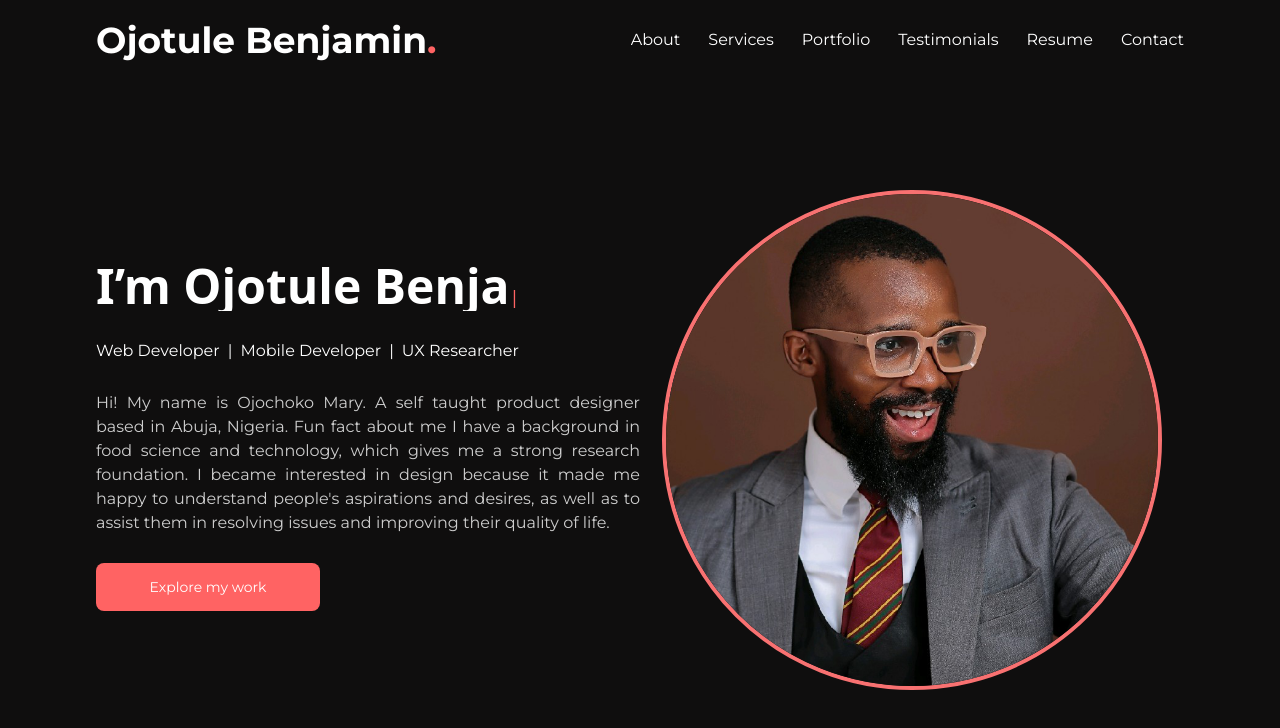
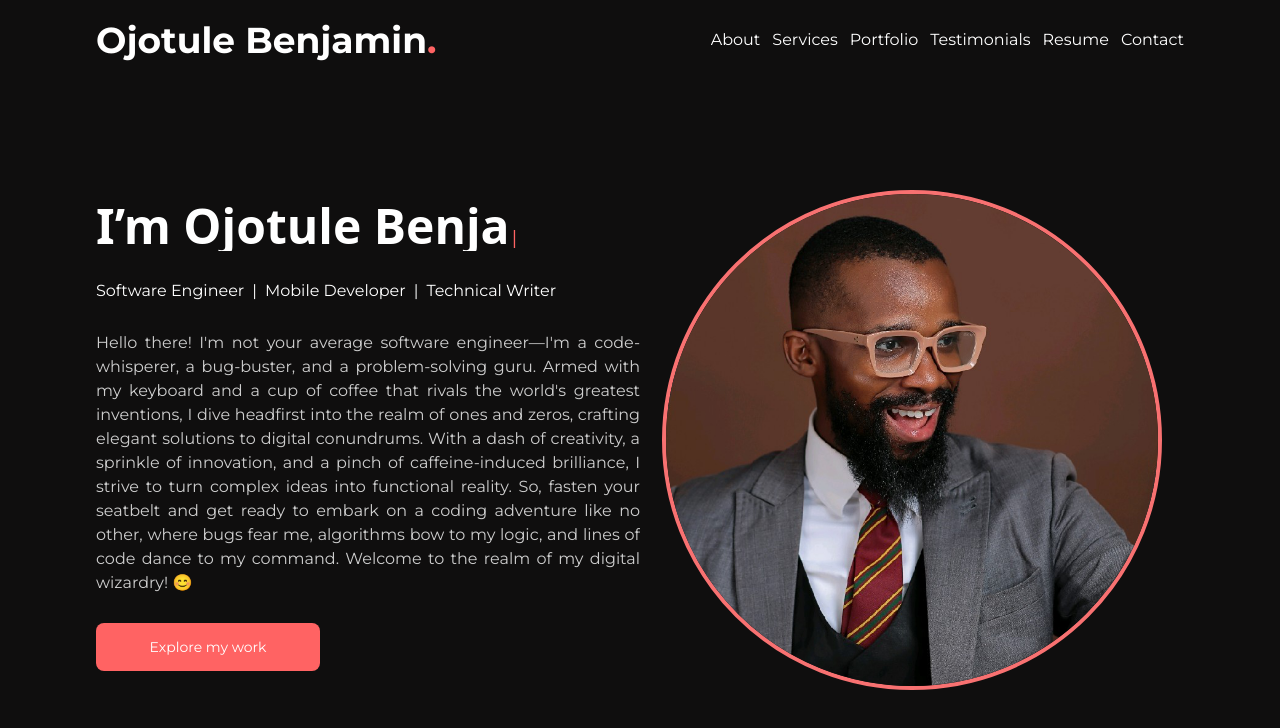
Before and after one commit to Ojotule-Benjamin/ojotule, a React (Create React App) app: page / in a window 1280 px wide. Shown: the top 728 px of the page. Built offline with nearby package versions, Linux system fonts and the light colour scheme.

Commit message:
optimized the code

```diff
--- a/src/components/About.tsx
+++ b/src/components/About.tsx
@@ -15,7 +15,7 @@ const About = () => {
             options={{
               strings: [
                 "I’m Ojotule Benjamin",
-                "Front-End Engineer",
+                "Software Engineer",
                 "Mobile Developer",
                 "Technical Writer",
               ],
@@ -28,19 +28,24 @@ const About = () => {
             }}
           />
           <div className="flex gap-3 lg:gap-2 text-white font-montserrat font-normal text-xs md:text-xl lg:text-base">
-            <h4>Web Developer</h4>
+            <h4>Software Engineer</h4>
             <span>|</span>
             <h4>Mobile Developer</h4>
             <span>|</span>
-            <h4>UX Researcher</h4>
+            <h4>Technical Writer</h4>
           </div>
           <p className="text-textColor font-montserrat font-normal text-xs md:text-base lg:text-base text-justify">
-            Hi! My name is Ojochoko Mary. A self taught product designer based
-            in Abuja, Nigeria. Fun fact about me I have a background in food
-            science and technology, which gives me a strong research foundation.
-            I became interested in design because it made me happy to understand
-            people's aspirations and desires, as well as to assist them in
-            resolving issues and improving their quality of life.
+            Hello there! I'm not your average software engineer—I'm a
+            code-whisperer, a bug-buster, and a problem-solving guru. Armed with
+            my keyboard and a cup of coffee that rivals the world's greatest
+            inventions, I dive headfirst into the realm of ones and zeros,
+            crafting elegant solutions to digital conundrums. With a dash of
+            creativity, a sprinkle of innovation, and a pinch of
+            caffeine-induced brilliance, I strive to turn complex ideas into
+            functional reality. So, fasten your seatbelt and get ready to embark
+            on a coding adventure like no other, where bugs fear me, algorithms
+            bow to my logic, and lines of code dance to my command. Welcome to
+            the realm of my digital wizardry! 😊
           </p>
 
           <a
--- a/src/components/Navbar.tsx
+++ b/src/components/Navbar.tsx
@@ -1,6 +1,13 @@
-import React from "react";
+import React, { useState } from "react";
 import MenuIcon from "@mui/icons-material/Menu";
 import CloseIcon from "@mui/icons-material/Close";
+
+type MenuItem = {
+  id: string;
+  label: string;
+  href: string;
+  isResume?: boolean;
+};
 
 type NavbarProps = {
   menuOpen: boolean;
@@ -8,61 +15,61 @@ type NavbarProps = {
   toggleMenu: () => void;
 };
 
+const menuItems: MenuItem[] = [
+  { id: "about", label: "About", href: "#about" },
+  { id: "services", label: "Services", href: "#services" },
+  { id: "portfolio", label: "Portfolio", href: "#portfolio" },
+  { id: "testimonials", label: "Testimonials", href: "#testimonials" },
+  {
+    id: "resume",
+    label: "Resume",
+    href: "https://drive.google.com/file/d/1iUO8V9B42Ey2dBo6mxGctExHR_SpEwOi/view?usp=drive_link",
+    isResume: true,
+  },
+  { id: "contact", label: "Contact", href: "#contact" },
+];
+
 const Navbar: React.FC<NavbarProps> = ({
   menuOpen,
   setMenuOpen,
   toggleMenu,
 }) => {
+  const [selected, setSelected] = useState<string | null>(null);
+
+  const handleSelected = (id: string) => {
+    setSelected(id);
+  };
+
   return (
-    <div className=" fixed w-full top-0 z-10 h-20 px-3 md:px-11 lg:px-24 flex items-center justify-between bg-secondaryColorBg">
+    <div className="fixed w-full top-0 z-10 h-20 px-3 md:px-11 lg:px-24 flex items-center justify-between bg-secondaryColorBg">
       <h1 className="text-textWhite font-montserrat font-bold text-xl md:text-3xl lg:text-3xl leading-9">
         <a
           href="#about"
-          className="font-monserrat font-bold text-xl md:text-3xl lg:text-4xl"
+          className="font-montserrat font-bold text-xl md:text-3xl lg:text-4xl"
         >
           Ojotule Benjamin
           <span className="text-primaryColor">.</span>
         </a>
       </h1>
-      <div className="lg:flex gap-7 md:hidden items-center hidden">
-        <a
-          href="#about"
-          className="font-montserrat font-normal text-base text-textWhite hover:text-primaryColor leading-9"
-        >
-          About
-        </a>
-        <a
-          href="#services"
-          className="font-montserrat font-normal text-base text-textWhite hover:text-primaryColor leading-9"
-        >
-          Services
-        </a>
-        <a
-          href="#portfolio"
-          className="font-montserrat font-normal text-base text-textWhite hover:text-primaryColor leading-9"
-        >
-          Portfolio
-        </a>
-        <a
-          href="#testimonials"
-          className="font-montserrat font-normal text-base text-textWhite hover:text-primaryColor leading-9"
-        >
-          Testimonials
-        </a>
-        <a
-          href="https://drive.google.com/file/d/1xt6Gv0EQx6McG0EyXAuLy45QOaS_GVdP/view?usp=sharing"
-          target="_blank"
-          rel="noreferrer"
-          className="font-montserrat font-normal text-base text-textWhite hover:text-primaryColor leading-9"
-        >
-          Resume
-        </a>
-        <a
-          href="#contact"
-          className="font-montserrat font-normal text-base text-textWhite hover:text-primaryColor leading-9"
-        >
-          Contact
-        </a>
+      <div className="lg:flex gap-3 md:hidden items-center hidden">
+        {menuItems.map((item) => (
+          <a
+            key={item.id}
+            href={item.href}
+            className={`font-montserrat font-normal text-base text-textWhite hover:text-primaryColor leading-9 ${
+              selected === item.id
+                ? "rounded-2xl bg-primaryColor p-1 hover:text-textWhite"
+                : ""
+            }`}
+            {...(item.isResume && {
+              target: "_blank",
+              rel: "noreferrer",
+            })}
+            onClick={() => handleSelected(item.id)}
+          >
+            {item.label}
+          </a>
+        ))}
       </div>
 
       <div
--- a/src/components/Services.tsx
+++ b/src/components/Services.tsx
@@ -12,14 +12,16 @@ const Services: React.FC = () => {
     {
       id: 1,
       img: require("../assets/servicesIcon2.png"),
-      title: "Web Design",
+      title: "Web Development",
       description:
         "Creating the look, layout, and functionality of a website which involves a combination of graphic design, user experience design, and front-end development",
+      // description:
+      //   "I specialize in crafting captivating online experiences. With expertise in front-end and back-end development, I bring websites to life, combining visually stunning designs with seamless functionality. From responsive layouts to dynamic interactions, I ensure that every aspect of your website engages and delights users.",
     },
     {
       id: 2,
       img: require("../assets/servicesIcon2.png"),
-      title: "UI Design",
+      title: "Mobile App Development",
       description:
         "Designing the visual and interactive elements of a user interface and creating a user-centered design that is easy to use and navigate.",
     },
@@ -33,7 +35,7 @@ const Services: React.FC = () => {
     {
       id: 4,
       img: require("../assets/servicesIcon2.png"),
-      title: "Prototyping",
+      title: "Technical Writer",
       description:
         "Creating a simplified version of a product or design, often with the goal of testing its functionality and usability.",
     },
@@ -45,34 +47,39 @@ const Services: React.FC = () => {
       id="services"
       style={{ height: "calc(100vh - 80px)" }}
     >
-      <h1 className="flex font-montserrat font-bold lg:pb-4 text-textWhite text-xl md:text-3xl lg:text-4xl">
+      <h1 className="flex font-montserrat font-bold text-textWhite text-xl md:text-3xl lg:text-4xl">
         My{" "}
         <span className="text-primaryColor pl-2 font-montserrat font-bold text-xl md:text-3xl lg:text-4xl">
           Services
         </span>
       </h1>
       <p className="w-full lg:w-[500px] text-textColor font-montserrat font-normal text-xs md:text-sm lg:text-base text-justify">
-        As a UI/UX designer, I specialize in creating intuitive, user-centered
-        designs for web and mobile applications. I have a strong understanding
-        of design principles and a keen eye for aesthetics, and I am skilled at
-        using a variety of design tools and software to create wireframes,
-        prototypes, and high-fidelity designs.
+        Harnessing the power of code, I provide tailored software solutions that
+        drive growth, streamline processes, and enhance user experiences. From
+        concept to deployment, I bring your ideas to life with precision and
+        finesse, ensuring robust, scalable, and user-friendly products. Let's
+        collaborate and embark on a remarkable journey of technological
+        excellence.
       </p>
 
-      <div className="flex flex-wrap  gap-3 md:gap-7 lg:gap-5 mt-7 md:mt-10 lg:mt-5">
+      <div className="flex items-center justify-center lg:items-start lg:justify-between flex-wrap  gap-2 md:gap-7 lg:gap-3 mt-7 md:mt-10 lg:mt-3">
         {serviceData.map((item, index) => (
           <div
-            className=" bg-secondaryColor flex items-center justify-center p-5 md:p-5 lg:p-3 w-full h-[90px] md:h-[140px] lg:w-[500px] lg:h-[140px] rounded-2xl overflow-hidden"
+            className=" bg-secondaryColor flex items-center justify-center w-[557px] h-[90px] md:h-[140px] lg:w-[500px] lg:h-[150px] rounded-2xl overflow-hidden"
             key={index}
           >
-            <div className="mr-3 lg:mr-5 ">
-              <img className="w-28 h-28 object-contain" src={item.img} alt="" />
+            <div className="ml-4 mr-3 lg:mr-5 w-1/5  ">
+              <img
+                className="w-[74px] h-[74px] object-contain"
+                src={item.img}
+                alt=""
+              />
             </div>
             <div className="">
-              <h1 className="text-textWhite font-montserrat font-medium text-xs md:text-xl lg:text-2xl">
+              <h1 className="text-textWhite font-montserrat font-medium text-xs md:text-base lg:text-2xl">
                 {item.title}
               </h1>
-              <p className="text-textColor font-montserrat font-normal text-xs md:text-base lg:text-base">
+              <p className="text-textColor font-montserrat font-normal text-xs md:text-sm lg:text-base">
                 {item.description}
               </p>
             </div>
@@ -84,3 +91,5 @@ const Services: React.FC = () => {
 };
 
 export default Services;
+
+// p-5 md:p-5 lg:p-5
```
